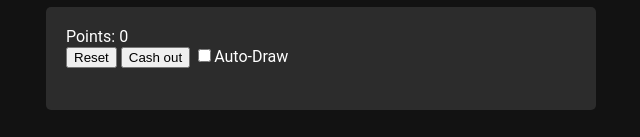
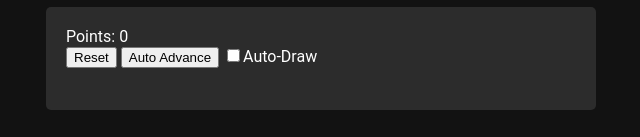
Before and after one commit to Thayol/okey-card-game-assistant, a plain HTML site: page index.html in a window 1280 px wide. Shown: the part 450-587 px from the top of the page, without its empty margins (319-959 px from the left). Drawn offline with Linux system fonts and the light colour scheme.

Commit message:
Rename cash-out to auto-advance

```diff
--- a/index.html
+++ b/index.html
@@ -28,7 +28,7 @@
 			Points: <span id="points">?</span>
 			<br>
 			<button onclick="reset();">Reset</button>
-			<button onclick="cashOut();">Cash out</button>
+			<button onclick="cashOut();">Auto Advance</button>
 			<input type="checkbox" onclick="toggleAutoDraw(this)" id="autoDrawToggle" /><label for="autoDrawToggle">Auto-Draw</label>
 			<br>
 			<div style="margin-top: 1.4em;" id="result">?</div>
```
Also changed, not shown: script.js (+6 -6 lines).
